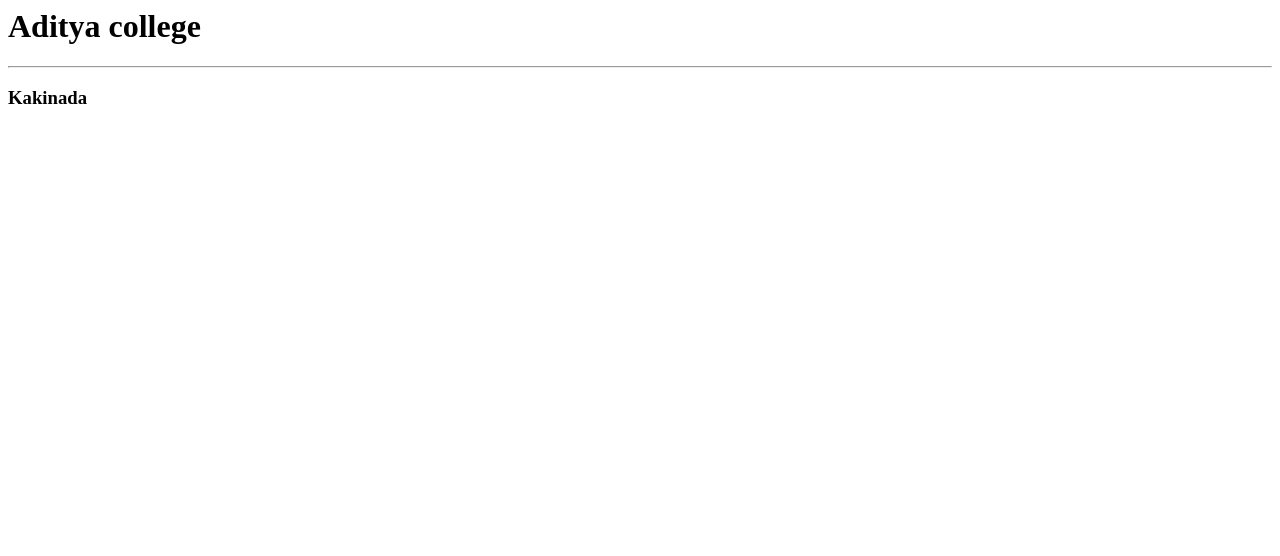
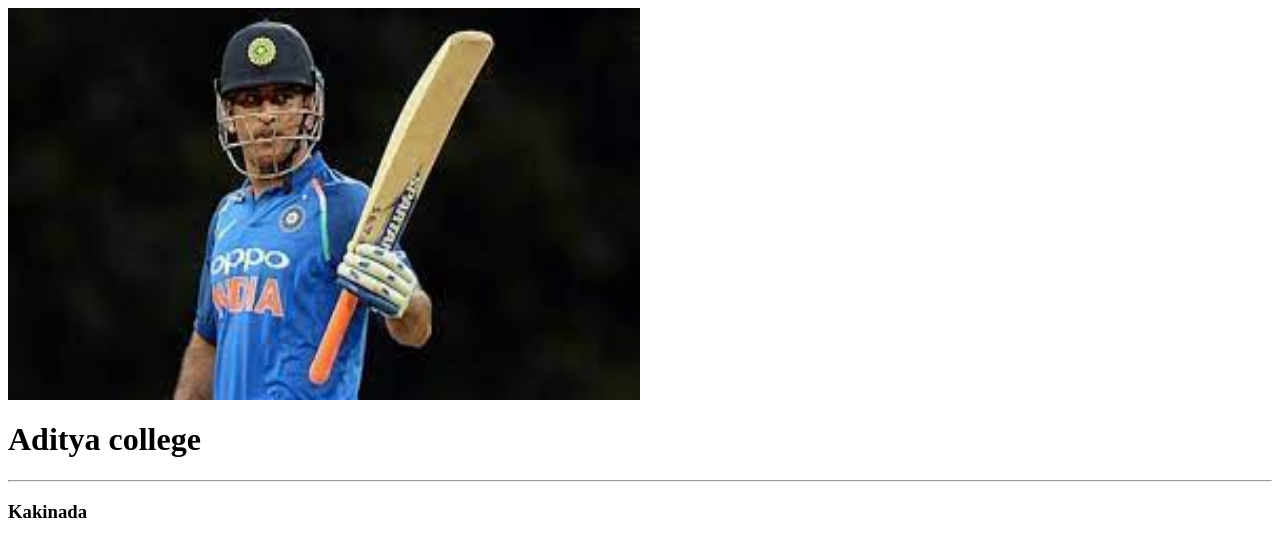
Before and after one commit to Giridhar181/workshop, a plain HTML site: page index.html in a window 1280 px wide. Drawn offline with Linux system fonts and the light colour scheme.

Commit message:
Update index.html

```diff
--- a/index.html
+++ b/index.html
@@ -3,6 +3,7 @@
 	<title>my webpage</title>
 </head>
 	<body>
+		<img src="Dhoni2.jpg" width="50%" height="50%">
 
 		<h1>Aditya college</h1>
 	   <hr>
```
